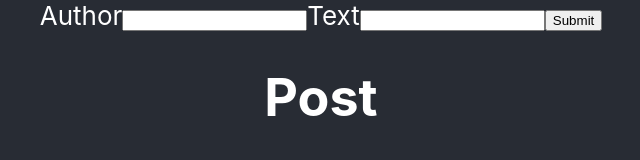
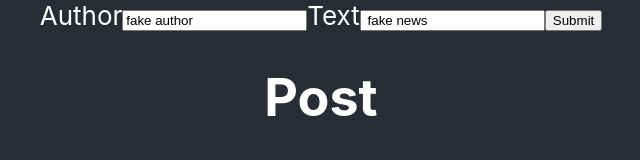
Before and after one commit to Reinoptland/posts, a React (Create React App) app: page / in a window 1280 px wide. Shown: the top 160 px of the page, without its empty margins (319-959 px from the left). Built offline with nearby package versions, Linux system fonts and the light colour scheme.

Commit message:
Make PostForm in to controlled form, use callback prop

```diff
--- a/src/App.js
+++ b/src/App.js
@@ -21,11 +21,16 @@ class App extends Component {
     this.setState({ posts: posts });
   };
 
+  addPost = (author, text) => {
+    console.log("ADD POST IN APP, author: ", author, "text: ", text);
+    // we need an id
+  };
+
   render() {
     return (
       <div className="App">
         <header className="App-header">
-          <PostForm />
+          <PostForm addPost={this.addPost} />
           {this.state.posts.map(post => {
             return (
               <Post
--- a/src/components/PostForm.js
+++ b/src/components/PostForm.js
@@ -1,13 +1,47 @@
 import React, { Component } from "react";
 
 class PostForm extends Component {
+  state = {
+    author: "fake author",
+    text: " fake news"
+  };
+
+  // Simple solution, make multiple handlers
+  //   handleChangeAuthor = event => {
+  //     this.setState({ author: event.target.value });
+  //   };
+
+  //   handleChangeText = event => {
+  //     this.setState({ text: event.target.value });
+  //   };
+
+  // generalised handleChange,
+  // you need add a "name" to each input for this to work
+  handleChange = event => {
+    this.setState({ [event.target.name]: event.target.value });
+  };
+
+  handleSubmit = event => {
+    event.preventDefault();
+    console.log("SUBMITTING", this.state);
+    this.props.addPost(this.state.author, this.state.text);
+  };
+
   render() {
     return (
-      <form>
+      <form onSubmit={this.handleSubmit}>
         <label>Author</label>
-        <input />
+        <input
+          name="author"
+          value={this.state.author}
+          onChange={this.handleChange}
+        />
         <label>Text</label>
-        <input />
+        <input
+          name="text"
+          value={this.state.text}
+          onChange={this.handleChange}
+        />
         <input type="submit" />
       </form>
     );
```
Also changed, not shown: 1 other file (tests, documents, lock files or other folders).
